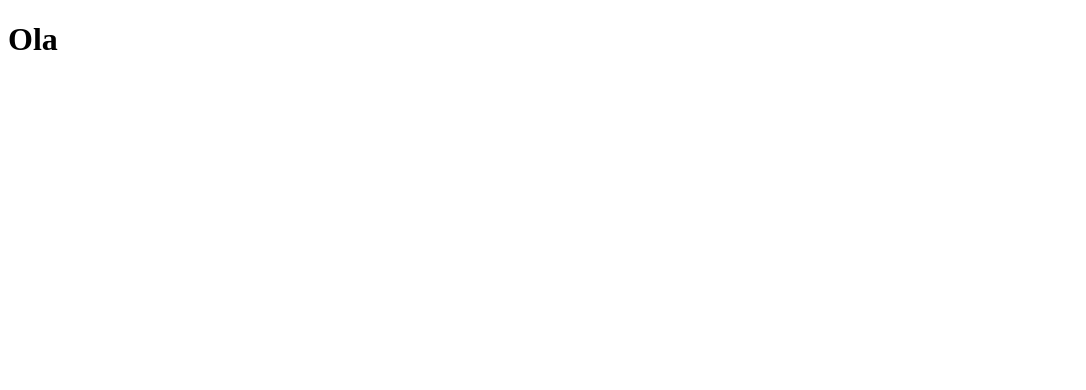
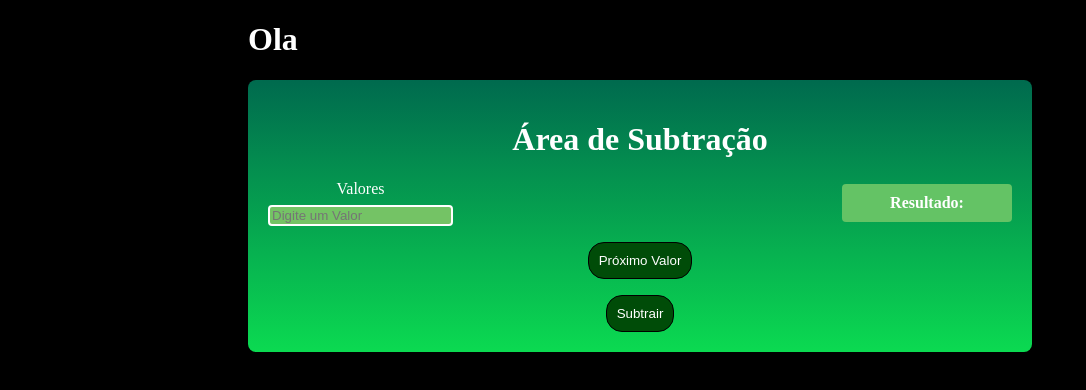
Before and after one commit to MarcosAcioly/calculadora-node_one, a website: page calculator.html in a window 1280 px wide. Shown: the whole page, without its empty margins (0-1086 px from the left). Drawn offline with Linux system fonts and the light colour scheme.

Commit message:
Função de Subtração

```diff
--- a/calculator.html
+++ b/calculator.html
@@ -4,8 +4,28 @@
     <meta charset="UTF-8">
     <meta name="viewport" content="width=device-width, initial-scale=1.0">
     <title>Document</title>
+    <link rel="stylesheet" href="frontend/subtracao.css">
 </head>
 <body>
     <h1>Ola</h1>
+
+    <!--Area da Subtração-->
+
+    <div class="container">
+        <h1>Área de Subtração</h1>
+        <div class="conteudo">
+            <div id="cont-input">
+                <label>Valores</label><br>
+                <input type="number" placeholder="Digite um Valor">
+            </div>
+            <div class="resultados">Resultado: </div>
+        </div>
+        <button onclick="addValor()">Próximo Valor</button>
+        <button onclick="sub()">Subtrair</button>
+    </div>
+
+    <!--------------------->
+
+<script src="frontend/subtracao.js"></script>
 </body>
 </html>
--- /dev/null
+++ b/frontend/subtracao.css
@@ -0,0 +1,66 @@
+html{
+    background-color: black;
+    color: white;
+    max-width: 800px;
+    margin: 0 auto;
+}
+
+.container{
+    display: flex;
+    flex-direction: column;
+    align-items: center;
+    text-align: center;
+    background-color: #0BDA51;
+    background: linear-gradient(0deg, #0bda51 0%, rgba(0, 106, 78, 1) 100%);
+    padding: 20px;
+    border-radius: 8px;
+}
+
+.conteudo {
+    display: flex;
+    justify-content: space-between;
+    width: 100%;
+    align-items: center;
+}
+
+
+#cont-input{
+    max-width: 200px;
+    margin: auto 0;
+}
+
+input{
+    margin-top: 7px;
+    background-color: #74C365;
+    box-sizing: border-box;
+    border: 2px solid white;
+    border-radius: 4px;
+    resize: none;
+}
+
+button{
+    margin-top: 1rem;
+
+    padding: 10px;
+    background-color: #004c08;
+    color: white;
+    border: 1px solid rgb(0, 0, 0);
+    border-radius: 1rem;
+    transition-duration: 0.4s;
+}
+
+button:hover{
+    border: 1px solid white;
+    background-color: #034d1c;
+    color: white;
+}
+
+.resultados{
+    min-width: 150px;
+    background-color: #64C365;
+    padding: 10px;
+    border-radius: 4px;
+    text-align: center;
+    font-weight: bold;
+    margin-left: auto;
+}
--- /dev/null
+++ b/frontend/subtracao.js
@@ -0,0 +1,19 @@
+function addValor(){
+    let container = document.getElementById("cont-input");
+    let newInput = document.createElement("input");
+    newInput.type = "number";
+    newInput.placeholder = "Digite um Valor";
+    container.appendChild(newInput);
+}
+
+function sub(){
+    let inputs = document.querySelectorAll("#cont-input input");
+    let valores = Array.from(inputs).map(input => Number(input.value));
+
+    if (valores.length > 0) {
+        let resultado = valores.reduce((acc, val) => acc - val);
+        document.querySelector(".resultados").innerText = "Resultado: " + resultado;
+    } else {
+        document.querySelector(".resultados").innerText = "Por favor, insira valores válidos.";
+    }
+}
```
